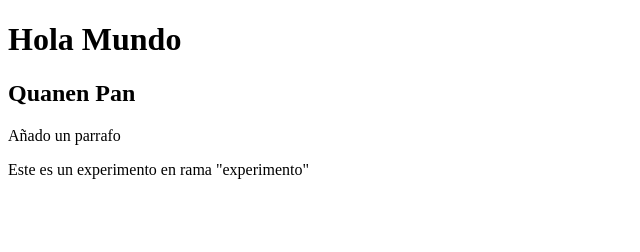
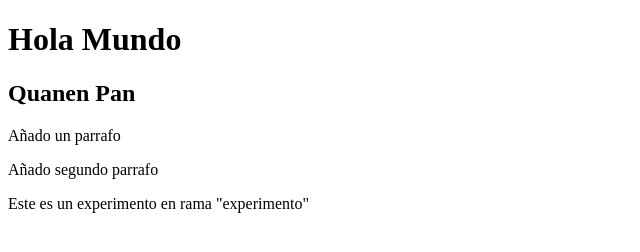
Before and after one commit to qep-hub/prueba, a plain HTML site: page index.html in a window 1280 px wide. Shown: the whole page, without its empty margins (0-640 px from the left). Drawn offline with Linux system fonts and the light colour scheme.

Commit message:
Añado segundo parrafo

```diff
--- a/index.html
+++ b/index.html
@@ -13,6 +13,7 @@
 		<div class="col">
 			<h2>Quanen Pan</h2>
 			<p>Añado un parrafo</p>
+			<p>Añado segundo parrafo</p>
 		</div>
 	</div>
 
```
